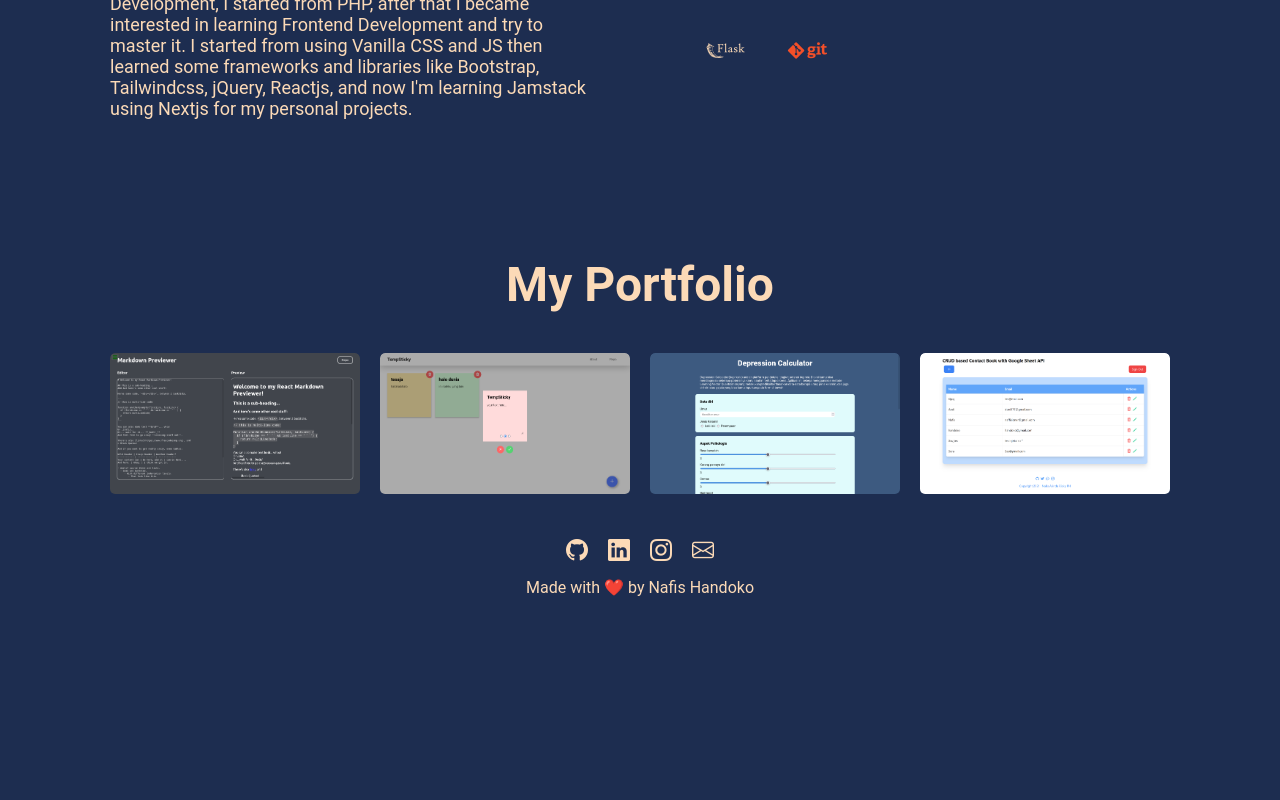
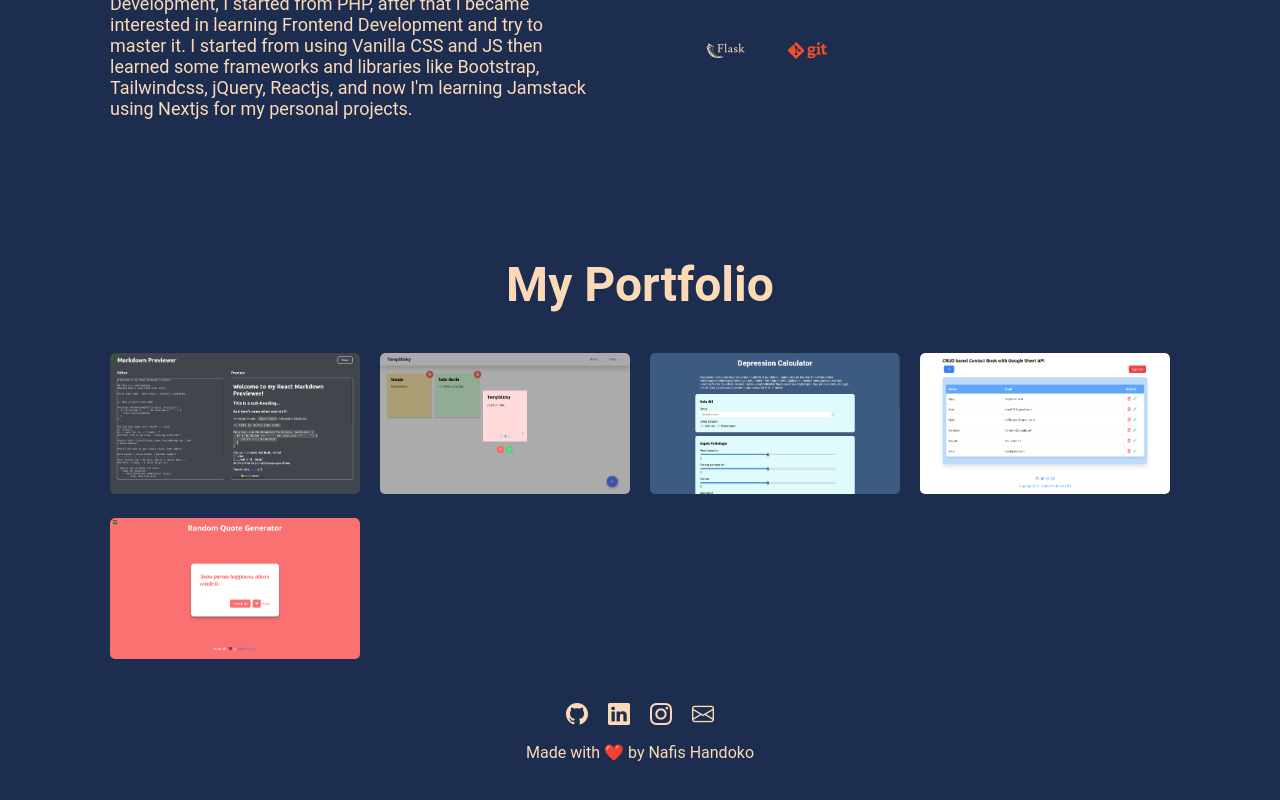
Before and after one commit to NafisHandoko/portfolio, a Next.js app: page / in a window 1280 px wide. Shown: the part 1071-1871 px from the top of the page. Before the commit the page ends 1709 px from the top, so only its background shows below. Built offline with nearby package versions, Linux system fonts and the light colour scheme.

Commit message:
add random-quote in portfolio.json

```diff
--- a/data/portfolio.json
+++ b/data/portfolio.json
@@ -30,5 +30,13 @@
     "repo":"https://github.com/NafisHandoko/gsheet-crud",
     "demo":"https://nafishandoko.github.io/gsheet-crud/",
     "img":"/img/portfolio/gsheet-crud.png"
+  },
+  {
+    "title":"random-quote",
+    "shortDesc":"Random Quote Machine with jQuery, SASS, and Forismatic API",
+    "longDesc":"lorem ipsum dolor sit amet",
+    "repo":"https://github.com/NafisHandoko/random-quote",
+    "demo":"https://nafishandoko.github.io/random-quote/",
+    "img":"/img/portfolio/random-quote.png"
   }
 ]
--- a/styles/globals.css
+++ b/styles/globals.css
@@ -11,8 +11,7 @@ html,
 body {
   padding: 0;
   margin: 0;
-  font-family: Roboto, -apple-system, BlinkMacSystemFont, Segoe UI,  Oxygen,
-    Ubuntu, Cantarell, Fira Sans, Droid Sans, Helvetica Neue, sans-serif;
+  font-family: Roboto, -apple-system, BlinkMacSystemFont, Segoe UI,  Oxygen, Ubuntu, Cantarell, Fira Sans, Droid Sans, Helvetica Neue, sans-serif;
   background: var(--dark-color);
   color: var(--light-color);
 }
```
Also changed, not shown: public/img/portfolio/random-quote.png (added).
